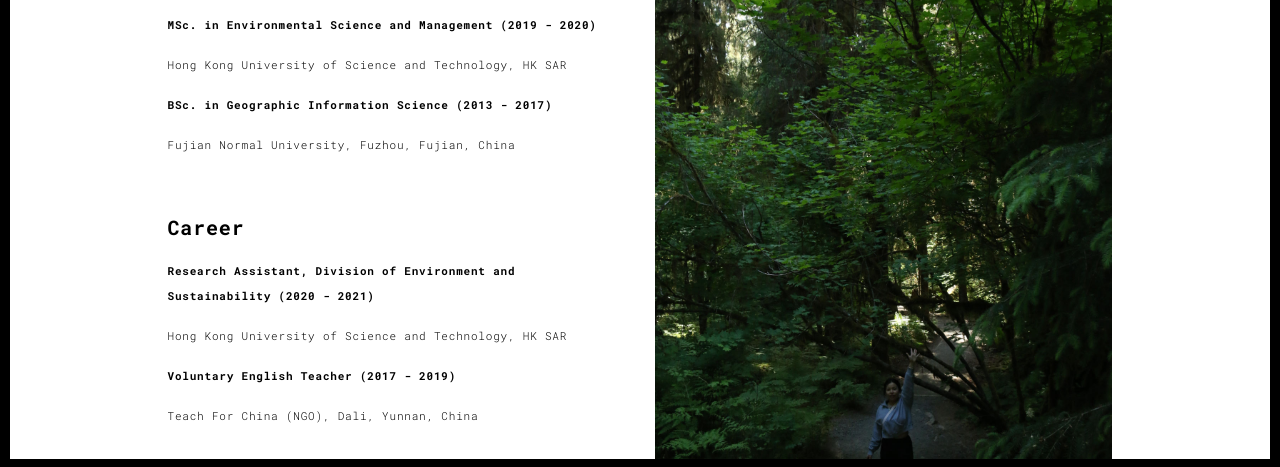
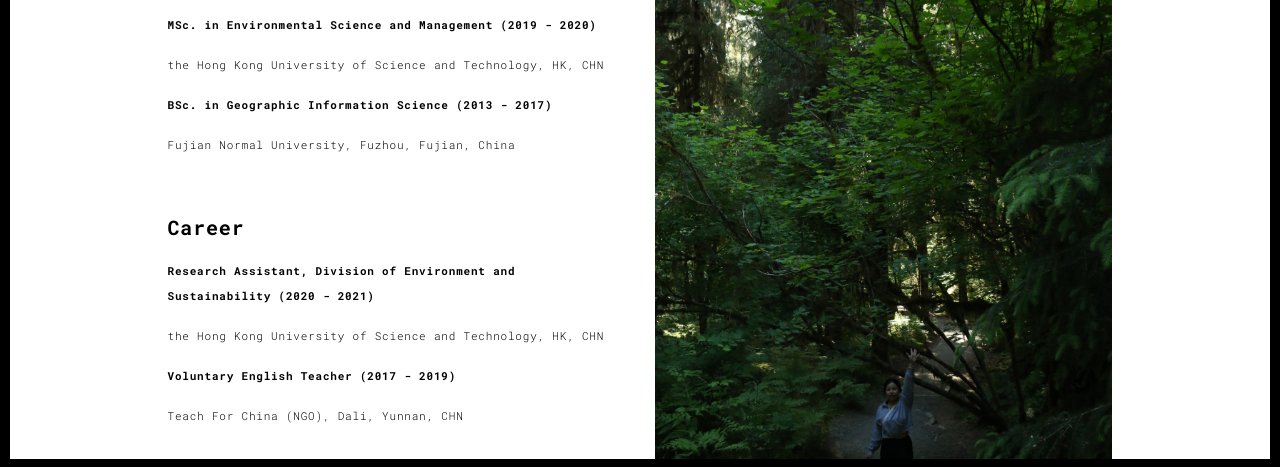
Before and after one commit to vanchy-li/vanchy-li, a plain HTML site: page about.html in a window 1280 px wide. Shown: the part 331-798 px from the top of the page. Drawn offline with Linux system fonts and the light colour scheme.

Commit message:
Update about.html

```diff
--- a/about.html
+++ b/about.html
@@ -65,15 +65,15 @@
                   <p><strong>Ph.D. in Geography (2021 - now) </strong></p>
                   <p>Clark University, Worcester, MA, USA</p>
                   <p><strong>MSc. in Environmental Science and Management (2019 - 2020) </strong></p>
-                  <p>Hong Kong University of Science and Technology, HK SAR</p>
+                  <p>the Hong Kong University of Science and Technology, HK, CHN</p>
                   <p><strong>BSc. in Geographic Information Science (2013 - 2017) </strong></p>
                   <p>Fujian Normal University, Fuzhou, Fujian, China</p>
                   <br>
                   <h3>Career </h3>
                   <p><strong>Research Assistant, Division of Environment and Sustainability (2020 - 2021) </strong></p>
-                  <p>Hong Kong University of Science and Technology, HK SAR</p>
+                  <p>the Hong Kong University of Science and Technology, HK, CHN</p>
                   <p><strong>Voluntary English Teacher (2017 - 2019) </strong></p>
-                  <p>Teach For China (NGO), Dali, Yunnan, China</p>
+                  <p>Teach For China (NGO), Dali, Yunnan, CHN</p>
                   <br>
                   <h3>Skills</h3>
                   <p>
```
